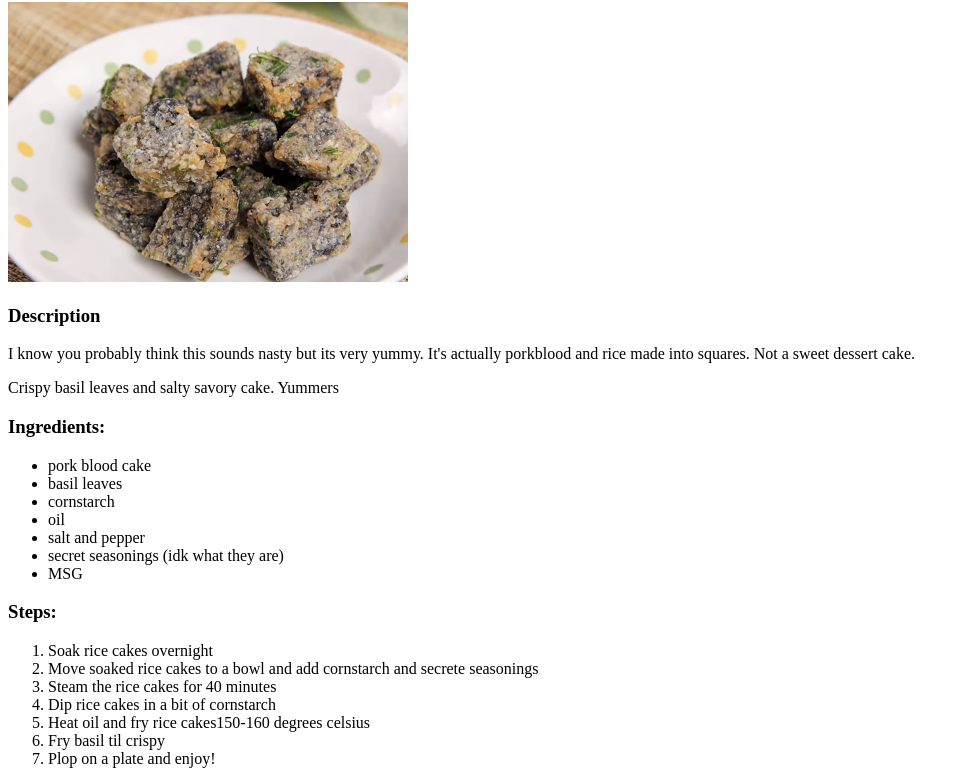
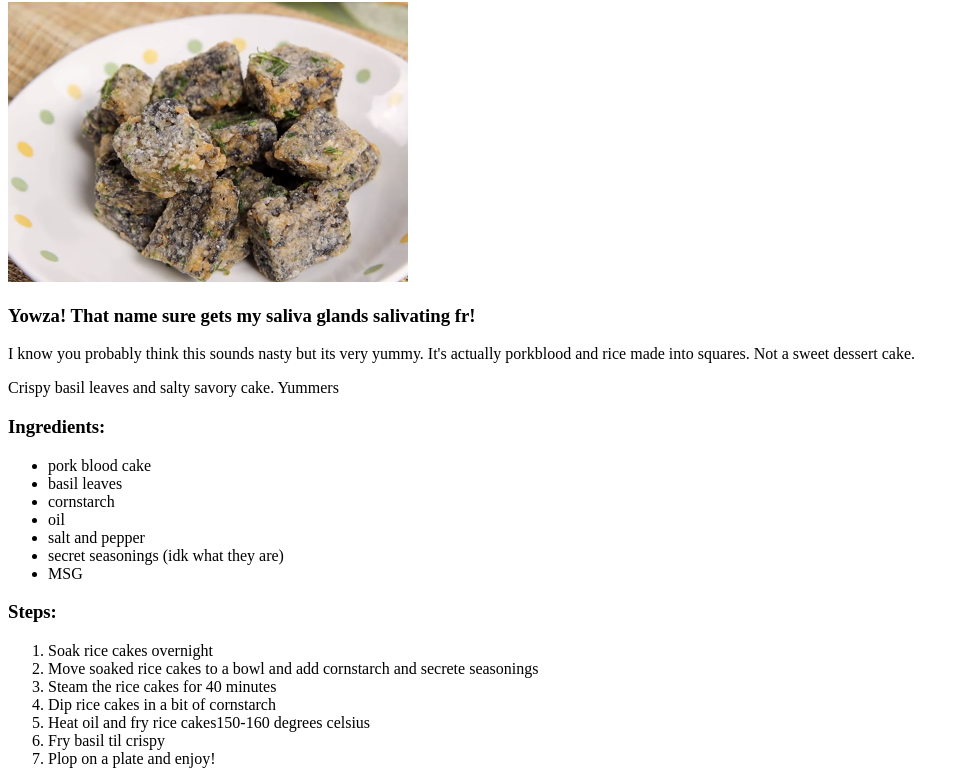
Before and after one commit to JellyRollJunior/odin-recipes, a plain HTML site: page recipes/fried-pork-blood-cake.html in a window 1280 px wide. Shown: the part 78-862 px from the top of the page, without its empty margins (0-969 px from the left). Drawn offline with Linux system fonts and the light colour scheme.

Commit message:
Create amazing slogan for fried pork blood cakes

```diff
--- a/recipes/fried-pork-blood-cake.html
+++ b/recipes/fried-pork-blood-cake.html
@@ -8,7 +8,7 @@
     <body>
         <h1>Fried Pork Blood Cake</h1>
         <img src="../images/fried-pork-blood-cake.jpg" alt="Fried pork blood cakes" width="400" height="280">
-        <h3>Description</h3>
+        <h3>Yowza! That name sure gets my saliva glands salivating fr!</h3>
         <p>I know you probably think this sounds nasty but its very yummy. It's actually porkblood and rice made into squares. Not a sweet dessert cake.</p>
         <p>Crispy basil leaves and salty savory cake. Yummers</p>
         <h3>Ingredients:</h3>
```
